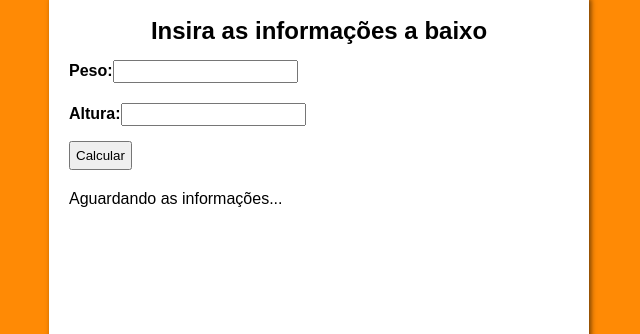
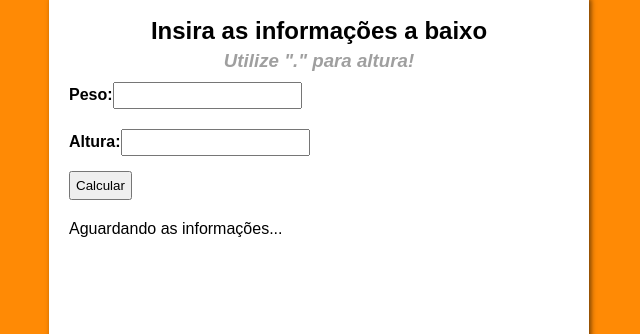
Before and after one commit to raphaeldemouradev/imc, a plain HTML site: page index.html in a window 1280 px wide. Shown: the part 100-434 px from the top of the page, without its empty margins (321-961 px from the left). Drawn offline with Linux system fonts and the light colour scheme.

Commit message:
link e dicas adicionado

```diff
--- a/index.html
+++ b/index.html
@@ -13,8 +13,9 @@
     <main>
         <section>
             <h2>Insira as informações a baixo</h2>
+            <h3>Utilize "." para altura!</h3>
 
-            <p>Peso:<input type="text" id="peso"></p>
+            <p>Peso:<input type="text" id="peso"</p>
             <p>Altura:<input type="text" id="altura"></p>
 
             <button id="verificar">Calcular</button>
@@ -25,7 +26,7 @@
         </section>
     </main>
     <footer>
-        <p>Criado por Raphael.Dev</p>
+        <p>Criado por <a href="https://github.com/raphaeldemouradev">Raphael.Dev</a></p>
     </footer>
     <script src="script.js"></script>
 </body>
--- a/style.css
+++ b/style.css
@@ -31,6 +31,12 @@ section h2 {
     padding-bottom: 5px;
 }
 
+section h3 {
+    text-align: center;
+    color: rgba(0, 0, 0, 0.377);
+    font-style: italic;
+}
+
 section p {
     padding-top: 10px;
     padding-bottom: 10px;
@@ -38,7 +44,8 @@ section p {
 }
 
 input {
-    padding: 2px;
+    padding: 4px;
+    color: black;
 }
 
 section > button {
@@ -50,6 +57,11 @@ section div.resposta {
     padding-top: 20px;
 }
 
+footer a {
+    color: white;
+    text-decoration: none;
+}
+
 footer p {
     text-align: center;
     padding-top: 80px;
```
